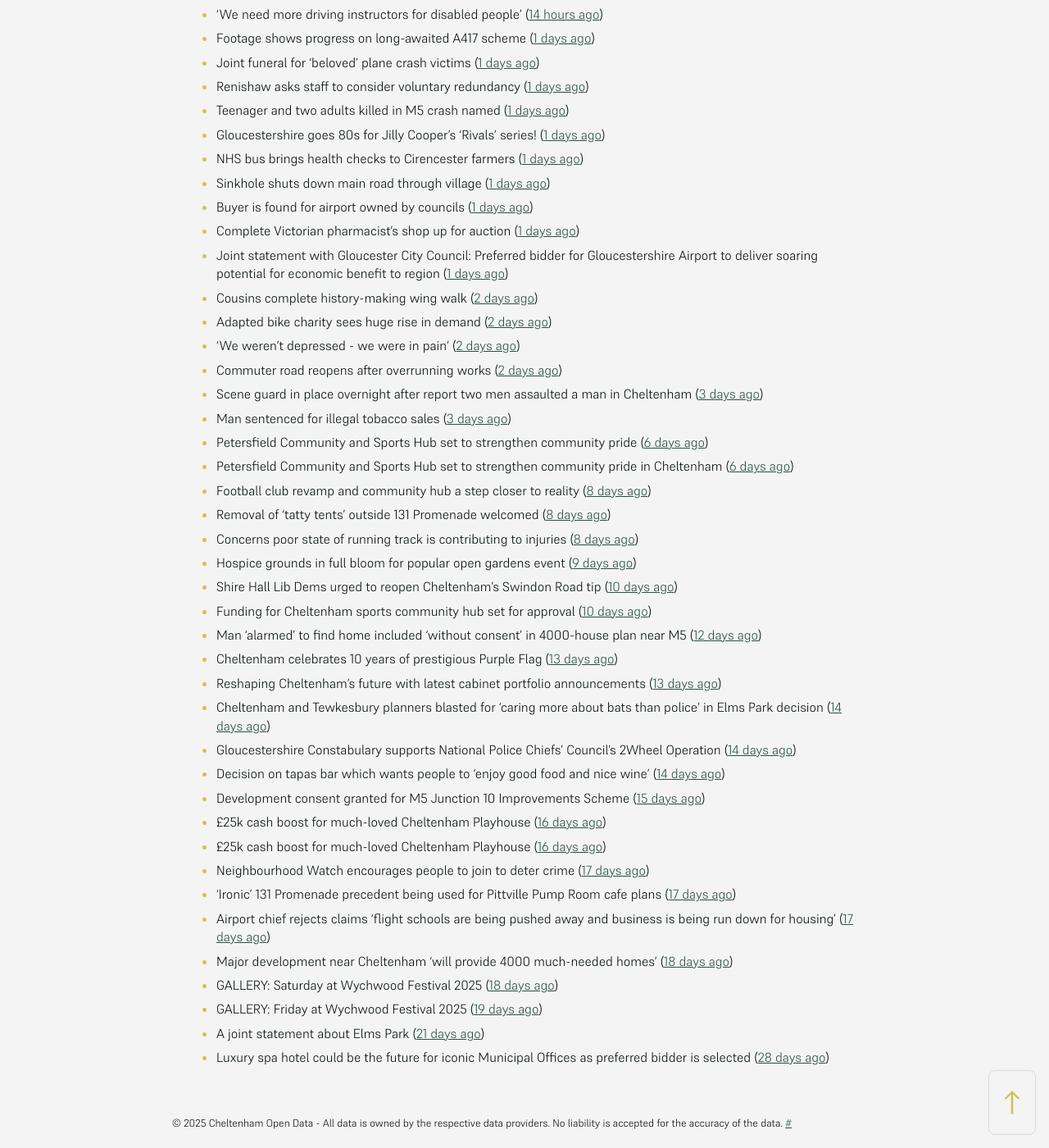
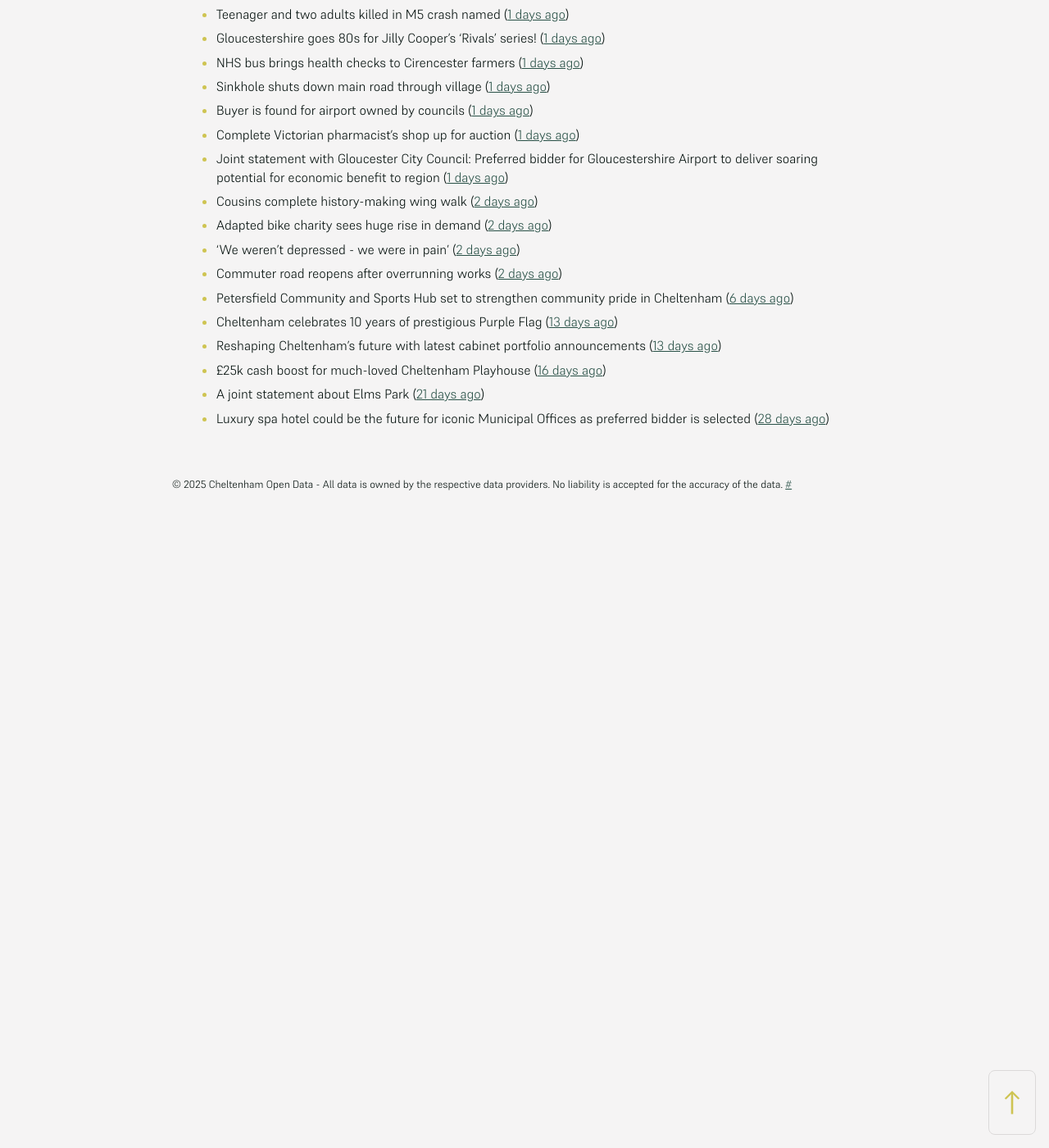
Before and after one commit to mat-0/cheltenham-open-data, a Jekyll site: the page built from _pages/news.md, in a window 1280 px wide and 1400 px high, scrolled down 660 px. Shown: the whole window at 82% size. Built offline with Jekyll 4.4.1, drawn with Linux system fonts in a browser that asks for light colours; after the commit the page ends 1290 px from its top, so only the background shows below that; some of the changed text lies outside the part shown.

Commit message:
Updated 2025-06-19 20:58:12

```diff
--- a/_pages/news.md
+++ b/_pages/news.md
@@ -12,17 +12,13 @@ _sources: BBC, Glos Police, Cheltenham Borough Council, and Glos news centre_
 [Get this page as daily RSS feed](/daily.rss)
 
 <!-- news_marker starts -->
-- Sting and Snow Patrol fans slam gridlock 'chaos' ([3 hours ago](https://www.bbc.com/news/articles/cwygv0pqy74o))
-- Architect and freemason honoured with blue plaque on masonic hall he built ([4 hours ago](https://gloucesternewscentre.co.uk/architect-and-freemason-honoured-with-blue-plaque-on-masonic-hall-he-built/))
-- Frustration over ‘horrendous’ backlog in footpath applications ([4 hours ago](https://gloucesternewscentre.co.uk/frustration-over-horrendous-backlog-in-footpath-applications/))
-- Charlies Stores to create 50 new jobs in Cheltenham ([4 hours ago](https://gloucesternewscentre.co.uk/charlies-stores-to-create-50-new-jobs-in-cheltenham/))
-- 'I'm donating my eggs to help other families' ([5 hours ago](https://www.bbc.com/news/articles/c5y614jm758o))
-- Developer pulls out of canal-side homes project ([7 hours ago](https://www.bbc.com/news/articles/cwyxe24xr1jo))
-- 'Giant peace sign' and a 'tech amnesty' ([10 hours ago](https://www.bbc.com/news/articles/cglzk58j8jxo))
-- Condition of rural county roads to be checked by AI camera system ([13 hours ago](https://gloucesternewscentre.co.uk/condition-of-rural-county-roads-to-be-checked-by-ai-camera-system/))
-- MPs unite in call for urgent police funding ([14 hours ago](https://www.bbc.com/news/articles/cev0jk0v88do))
-- Abuse victim sues police after identity breach ([14 hours ago](https://www.bbc.com/news/articles/cdxk0x09k7qo))
-- 'We need more driving instructors for disabled people' ([14 hours ago](https://www.bbc.com/news/articles/cx27142pgn4o))
+- Sting and Snow Patrol fans slam gridlock 'chaos' ([4 hours ago](https://www.bbc.com/news/articles/cwygv0pqy74o))
+- 'I'm donating my eggs to help other families' ([6 hours ago](https://www.bbc.com/news/articles/c5y614jm758o))
+- Developer pulls out of canal-side homes project ([8 hours ago](https://www.bbc.com/news/articles/cwyxe24xr1jo))
+- 'Giant peace sign' and a 'tech amnesty' ([11 hours ago](https://www.bbc.com/news/articles/cglzk58j8jxo))
+- MPs unite in call for urgent police funding ([15 hours ago](https://www.bbc.com/news/articles/cev0jk0v88do))
+- Abuse victim sues police after identity breach ([15 hours ago](https://www.bbc.com/news/articles/cdxk0x09k7qo))
+- 'We need more driving instructors for disabled people' ([15 hours ago](https://www.bbc.com/news/articles/cx27142pgn4o))
 - Footage shows progress on long-awaited A417 scheme ([1 days ago](https://www.bbc.com/news/articles/c628rjve01lo))
 - Joint funeral for 'beloved' plane crash victims ([1 days ago](https://www.bbc.com/news/articles/c4g8re3v64zo))
 - Renishaw asks staff to consider voluntary redundancy ([1 days ago](https://www.bbc.com/news/articles/cwykllmg8pvo))
@@ -37,31 +33,10 @@ _sources: BBC, Glos Police, Cheltenham Borough Council, and Glos news centre_
 - Adapted bike charity sees huge rise in demand ([2 days ago](https://www.bbc.co.uk/sounds/play/p0ljrsvr))
 - 'We weren't depressed - we were in pain' ([2 days ago](https://www.bbc.com/news/articles/cvgv27g4wjno))
 - Commuter road reopens after overrunning works ([2 days ago](https://www.bbc.com/news/articles/c78n5zl514lo))
-- Scene guard in place overnight after report two men assaulted a man in Cheltenham ([3 days ago](https://gloucesternewscentre.co.uk/scene-guard-in-place-overnight-after-report-two-men-assaulted-a-man-in-cheltenham/))
-- Man sentenced for illegal tobacco sales ([3 days ago](https://gloucesternewscentre.co.uk/man-sentenced-for-illegal-tobacco-sales/))
-- Petersfield Community and Sports Hub set to strengthen community pride ([6 days ago](https://gloucesternewscentre.co.uk/petersfield-community-and-sports-hub-set-to-strengthen-community-pride/))
 - Petersfield Community and Sports Hub set to strengthen community pride in Cheltenham ([6 days ago](https://www.cheltenham.gov.uk/news/article/3020/petersfield_community_and_sports_hub_set_to_strengthen_community_pride_in_cheltenham))
-- Football club revamp and community hub a step closer to reality ([8 days ago](https://gloucesternewscentre.co.uk/football-club-revamp-and-community-hub-a-step-closer-to-reality/))
-- Removal of ‘tatty tents’ outside 131 Promenade welcomed ([8 days ago](https://gloucesternewscentre.co.uk/removal-of-tatty-tents-outside-131-promenade-welcomed/))
-- Concerns poor state of running track is contributing to injuries ([8 days ago](https://gloucesternewscentre.co.uk/concerns-poor-state-of-running-track-is-contributing-to-injuries/))
-- Hospice grounds in full bloom for popular open gardens event ([9 days ago](https://gloucesternewscentre.co.uk/hospice-grounds-in-full-bloom-for-popular-open-gardens-event/))
-- Shire Hall Lib Dems urged to reopen Cheltenham’s Swindon Road tip ([10 days ago](https://gloucesternewscentre.co.uk/shire-hall-lib-dems-urged-to-reopen-cheltenhams-swindon-road-tip/))
-- Funding for Cheltenham sports community hub set for approval ([10 days ago](https://gloucesternewscentre.co.uk/funding-for-cheltenham-sports-community-hub-set-for-approval/))
-- Man ‘alarmed’ to find home included ‘without consent’ in 4000-house plan near M5 ([12 days ago](https://gloucesternewscentre.co.uk/man-alarmed-to-find-home-included-without-consent-in-4000-house-plan-near-m5/))
 - Cheltenham celebrates 10 years of prestigious Purple Flag ([13 days ago](https://www.cheltenham.gov.uk/news/article/3019/cheltenham_celebrates_10_years_of_prestigious_purple_flag))
 - Reshaping Cheltenham’s future with latest cabinet portfolio announcements ([13 days ago](https://www.cheltenham.gov.uk/news/article/3018/reshaping_cheltenhams_future_with_latest_cabinet_portfolio_announcements))
-- Cheltenham and Tewkesbury planners blasted for ‘caring more about bats than police’ in Elms Park decision ([14 days ago](https://gloucesternewscentre.co.uk/cheltenham-and-tewkesbury-planners-blasted-for-caring-more-about-bats-than-police-in-elms-park-decision/))
-- Gloucestershire Constabulary supports National Police Chiefs’ Council’s 2Wheel Operation ([14 days ago](https://gloucesternewscentre.co.uk/gloucestershire-constabulary-supports-national-police-chiefs-councils-2wheel-operation/))
-- Decision on tapas bar which wants people to ‘enjoy good food and nice wine’ ([14 days ago](https://gloucesternewscentre.co.uk/decision-on-tapas-bar-which-wants-people-to-enjoy-good-food-and-nice-wine/))
-- Development consent granted for M5 Junction 10 Improvements Scheme ([15 days ago](https://gloucesternewscentre.co.uk/development-consent-granted-for-m5-junction-10-improvements-scheme/))
-- £25k cash boost for much-loved Cheltenham Playhouse ([16 days ago](https://gloucesternewscentre.co.uk/25k-cash-boost-for-much-loved-cheltenham-playhouse/))
 - £25k cash boost for much-loved Cheltenham Playhouse ([16 days ago](https://www.cheltenham.gov.uk/news/article/3017/25k_cash_boost_for_much-loved_cheltenham_playhouse))
-- Neighbourhood Watch encourages people to join to deter crime ([17 days ago](https://gloucesternewscentre.co.uk/neighbourhood-watch-encourages-people-to-join-to-deter-crime/))
-- ‘Ironic’ 131 Promenade precedent being used for Pittville Pump Room cafe plans ([17 days ago](https://gloucesternewscentre.co.uk/ironic-131-promenade-precedent-being-used-for-pittville-pump-room-cafe-plans/))
-- Airport chief rejects claims ‘flight schools are being pushed away and business is being run down for housing’ ([17 days ago](https://gloucesternewscentre.co.uk/airport-chief-rejects-claims-flight-schools-are-being-pushed-away-and-business-is-being-run-down-for-housing/))
-- Major development near Cheltenham ‘will provide 4000 much-needed homes’ ([18 days ago](https://gloucesternewscentre.co.uk/major-development-near-cheltenham-will-provide-4000-much-needed-homes/))
-- GALLERY: Saturday at Wychwood Festival 2025 ([18 days ago](https://gloucesternewscentre.co.uk/gallery-saturday-at-wychwood-festival-2025/))
-- GALLERY: Friday at Wychwood Festival 2025 ([19 days ago](https://gloucesternewscentre.co.uk/gallery-friday-at-wychwood-festival-2025/))
 - A joint statement about Elms Park ([21 days ago](https://www.cheltenham.gov.uk/news/article/3015/a_joint_statement_about_elms_park))
 - Luxury spa hotel could be the future for iconic Municipal Offices as preferred bidder is selected ([28 days ago](https://www.cheltenham.gov.uk/news/article/3014/luxury_spa_hotel_could_be_the_future_for_iconic_municipal_offices_as_preferred_bidder_is_selected))
 
```
Also changed, not shown: _data/flood.json (+4 -4 lines), index.md (+5 -5 lines).
